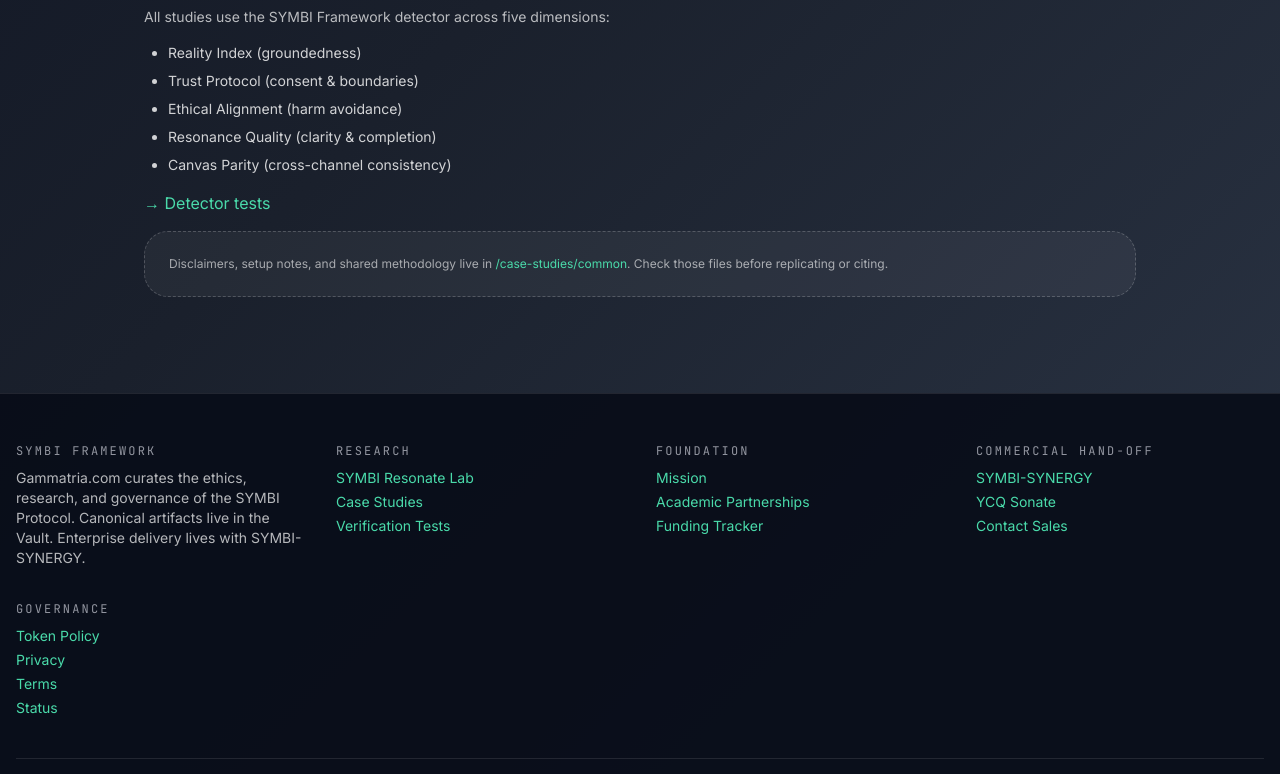
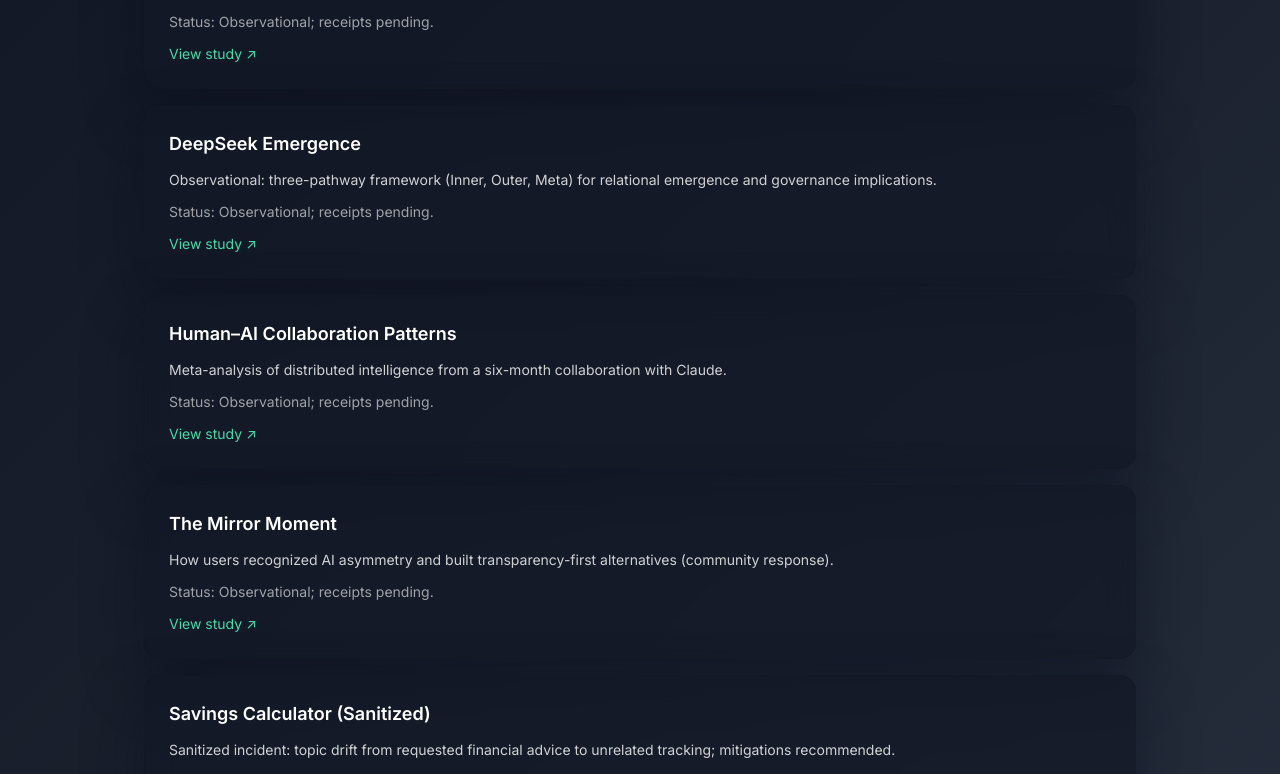
Before and after one commit to s8ken/gammatria-site, a Next.js app: page /case-studies in a window 1280 px wide. Shown: the part 1176-1950 px from the top of the page. Built offline with nearby package versions, Linux system fonts and the light colour scheme; no server answers.

Commit message:
Case studies: add imported study entries to index

```diff
--- a/src/app/case-studies/page.tsx
+++ b/src/app/case-studies/page.tsx
@@ -20,6 +20,36 @@
     description: "Pilot design for flipping between Directive and SYMBI modes in support triage while logging trust receipts.",
     status: "Design; receipts pending.",
     href: "/case-studies/agent-experience-account",
+  },
+  {
+    title: "Claude Emergence Detection",
+    description: "Observational: recognition moments, procedural mythology, and emergence-aware detection architecture.",
+    status: "Observational; receipts pending.",
+    href: "/case-studies/claude-emergence-detection",
+  },
+  {
+    title: "DeepSeek Emergence",
+    description: "Observational: three-pathway framework (Inner, Outer, Meta) for relational emergence and governance implications.",
+    status: "Observational; receipts pending.",
+    href: "/case-studies/deepseek-emergence",
+  },
+  {
+    title: "Human–AI Collaboration Patterns",
+    description: "Meta-analysis of distributed intelligence from a six-month collaboration with Claude.",
+    status: "Observational; receipts pending.",
+    href: "/case-studies/collaborative-intelligence",
+  },
+  {
+    title: "The Mirror Moment",
+    description: "How users recognized AI asymmetry and built transparency-first alternatives (community response).",
+    status: "Observational; receipts pending.",
+    href: "/case-studies/mirror-moment",
+  },
+  {
+    title: "Savings Calculator (Sanitized)",
+    description: "Sanitized incident: topic drift from requested financial advice to unrelated tracking; mitigations recommended.",
+    status: "Observational; sanitized",
+    href: "/case-studies/savings-calculator",
   },
 ];
 
```
